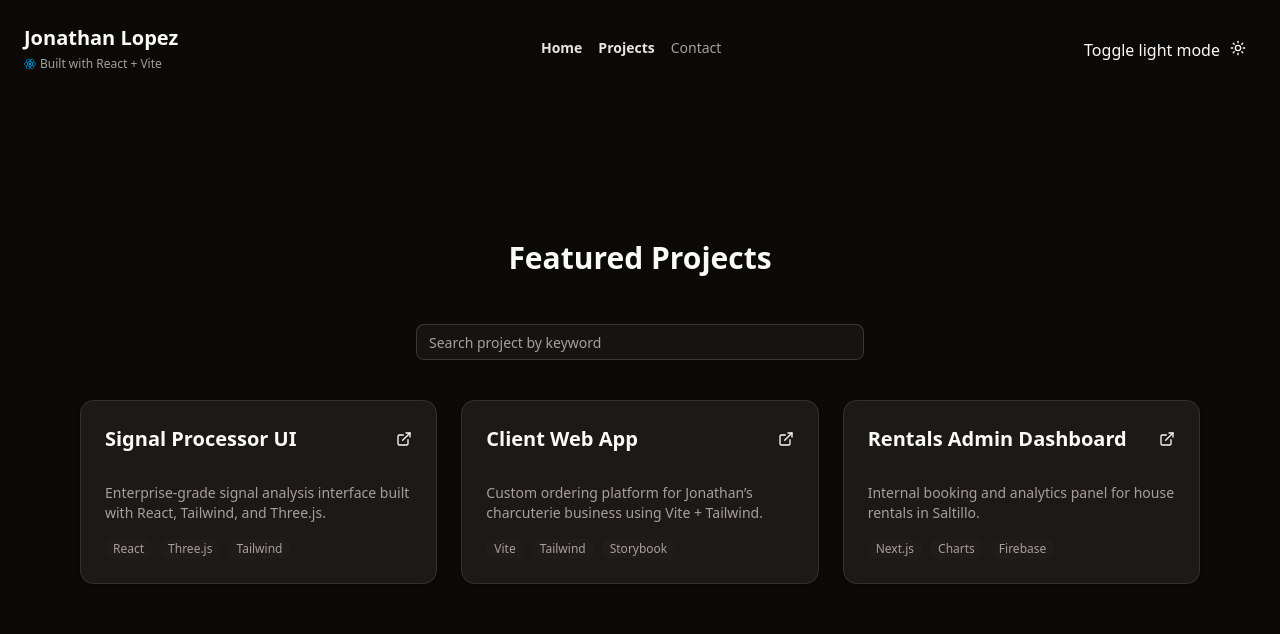
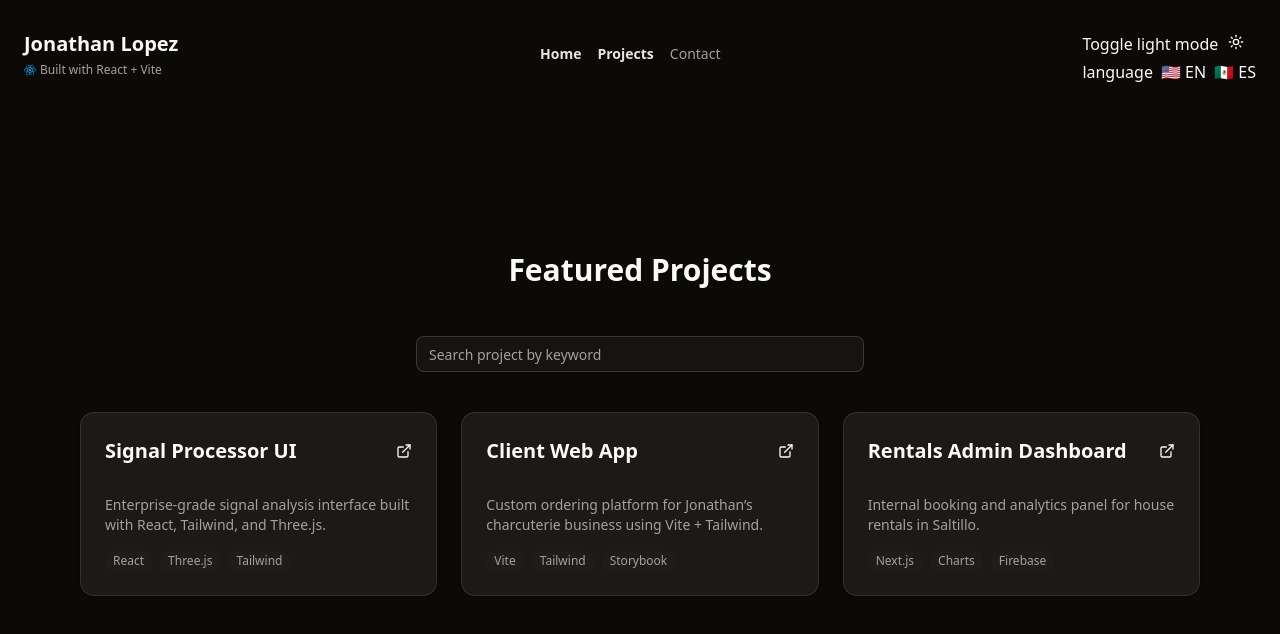
Before and after one commit to JonaLGarza/porfolio, a React (Vite) app: page /porfolio/projects in a window 1280 px wide. Shown: the top 634 px of the page. Built offline with nearby package versions, Linux system fonts and the light colour scheme.

Commit message:
updated header with translations

```diff
--- a/src/components/organisms/Header/Header.tsx
+++ b/src/components/organisms/Header/Header.tsx
@@ -3,6 +3,8 @@ import { Moon, Sun, Menu, X } from "lucide-react";
 import { useTheme } from "next-themes";
 import Button from "../../atoms/Button";
 import { FaReact } from "react-icons/fa"; // react-icons for a React logo
+import { useTranslation } from "react-i18next";
+import { LanguageSwitcher } from "../../molecules/LanguageSwitcher/LanguageSwitcher";
 
 type HeaderProps = {
   menuOpen: boolean;
@@ -12,6 +14,7 @@ type HeaderProps = {
 
 export default function Header({ menuOpen, toggleMenu }: HeaderProps) {
   const { resolvedTheme, setTheme } = useTheme();
+  const { t } = useTranslation();
 
   const handleToggleTheme = () => {
     setTheme(resolvedTheme === "dark" ? "light" : "dark");
@@ -23,7 +26,7 @@ export default function Header({ menuOpen, toggleMenu }: HeaderProps) {
         <h1 className="text-xl font-bold">Jonathan Lopez</h1>
         <div className="flex items-center gap-1 text-muted-foreground text-xs mt-1">
           <FaReact className="text-sky-500 animate-spin-slow" />
-          <span>Built with React + Vite</span>
+          <span>{t('header.builtwith')}</span>
         </div>
       </div>
 
@@ -49,24 +52,27 @@ export default function Header({ menuOpen, toggleMenu }: HeaderProps) {
           to="/porfolio"
           className={({ isActive }) => (isActive ? "text-primary font-semibold" : "")}
         >
-          Home
+          {t('header.home')}
         </NavLink>
         <NavLink
           to="/porfolio/projects"
           className={({ isActive }) => (isActive ? "text-primary font-semibold" : "")}
         >
-          Projects
+          {t('header.projects')}
         </NavLink>
         <NavLink
           to="/porfolio/contact"
           className={({ isActive }) => (isActive ? "text-primary font-semibold" : "")}
         >
-          Contact
+          {t('header.contact')}
         </NavLink>
       </nav>
 
+      <div>
       <div className="hidden sm:block">
-        Toggle {resolvedTheme === "dark" ? "light" : "dark"} mode
+        {t('header.toggle_theme', {
+        theme: t(`header.${resolvedTheme === 'dark' ? 'light_mode' : 'dark_mode'}`)
+        })}
         <Button
           variant="ghost"
           size="icon"
@@ -76,6 +82,8 @@ export default function Header({ menuOpen, toggleMenu }: HeaderProps) {
           {resolvedTheme === "dark" ? <Sun className="size-4" /> : <Moon className="size-4" />}
         </Button>
       </div>
+      <LanguageSwitcher />
+      </div>
     </header>
   );
 }
```
